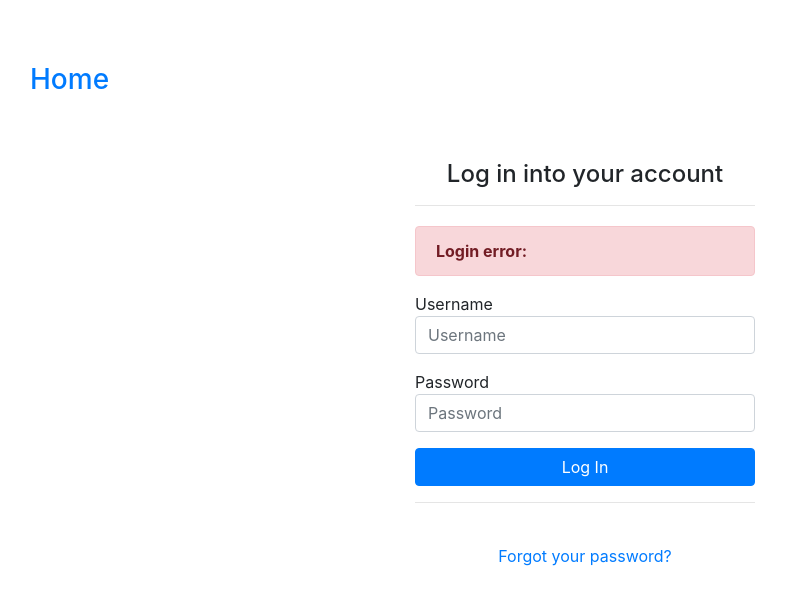
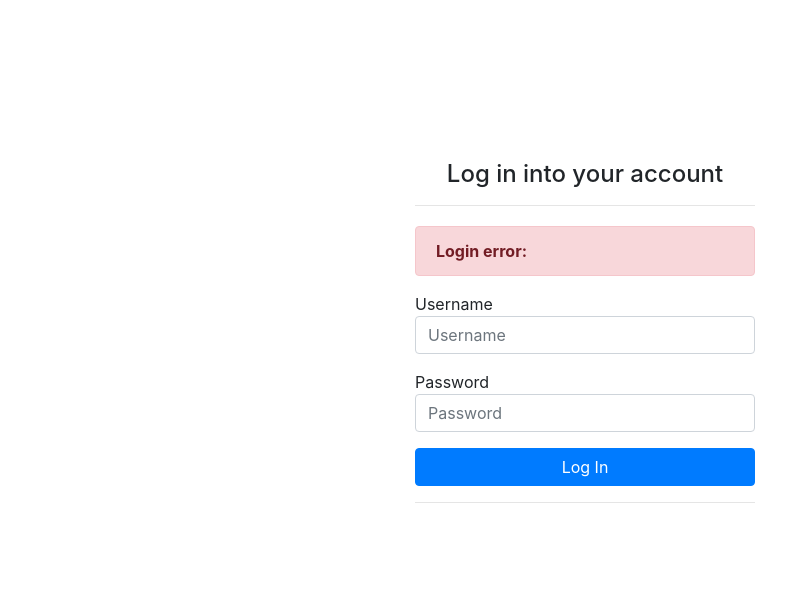
Before and after one commit to tupyy/homesite, a Django app: template templates/authentication/login.html in a window 1280 px wide. Shown: the top 605 px of the page, without its empty margins (55-841 px from the left). Run offline with Django 3.2, Linux system fonts and the light colour scheme; the template is opened without the code that fills it, so the values that code supplies are empty; some libraries are stand-ins or nearby versions.

Commit message:
removed useless element from login page

```diff
--- a/templates/authentication/base.html
+++ b/templates/authentication/base.html
@@ -16,9 +16,6 @@
 <body>
     <div class="container">
         <div class="row" id="head_row">
-            <a href="/">
-                <h3 class="col" id="col_home">Home</h3>
-            </a>
             {% block additional_head_block %}{% endblock %}
         </div>
         {% block content %}{% endblock %}
--- a/templates/authentication/login.html
+++ b/templates/authentication/login.html
@@ -32,10 +32,5 @@
                 <hr />
             </form>
         </div>
-        <div class="row">
-            <div class="col text-center" id="forgot_pass_column">
-                <a href="{% url "password_reset" %}" name="anchor" id="forgot_pass_link">Forgot your password?</a>
-            </div>
-        </div>
     </div>
 {% endblock %}
```
